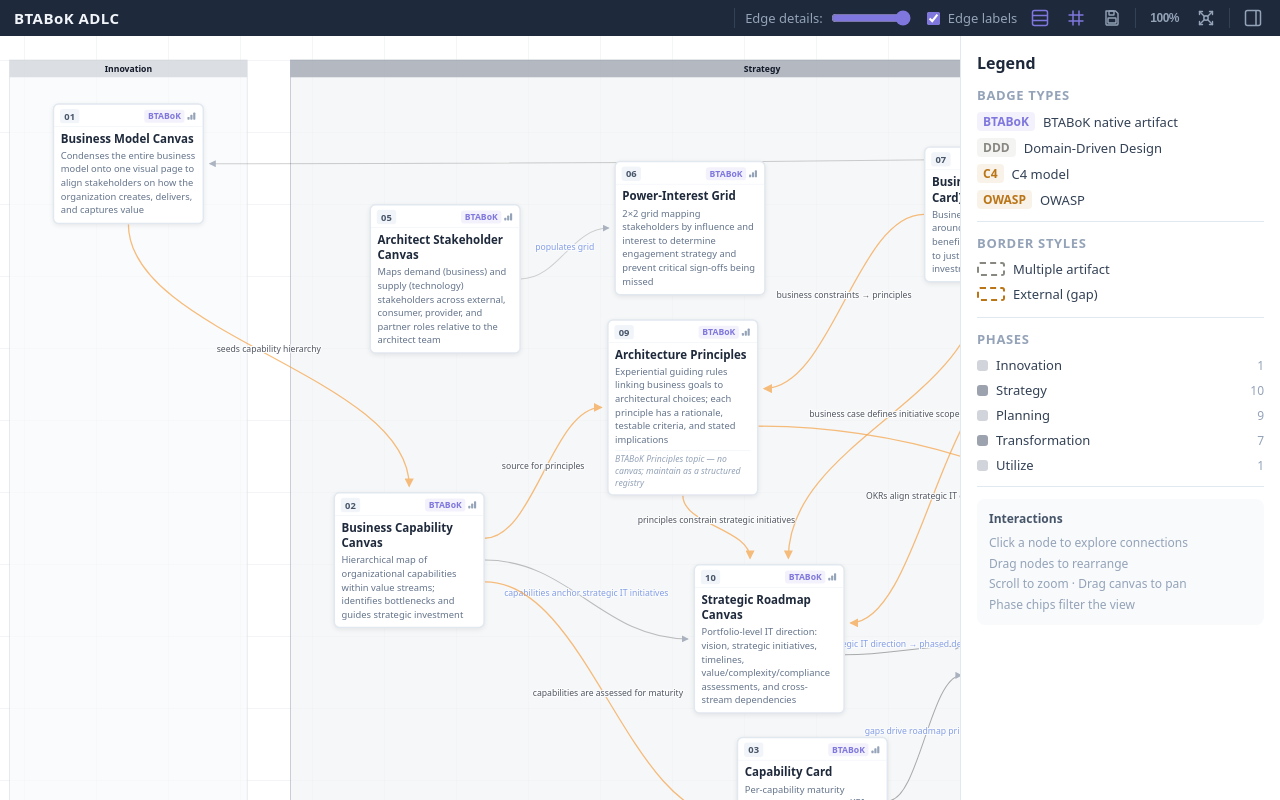
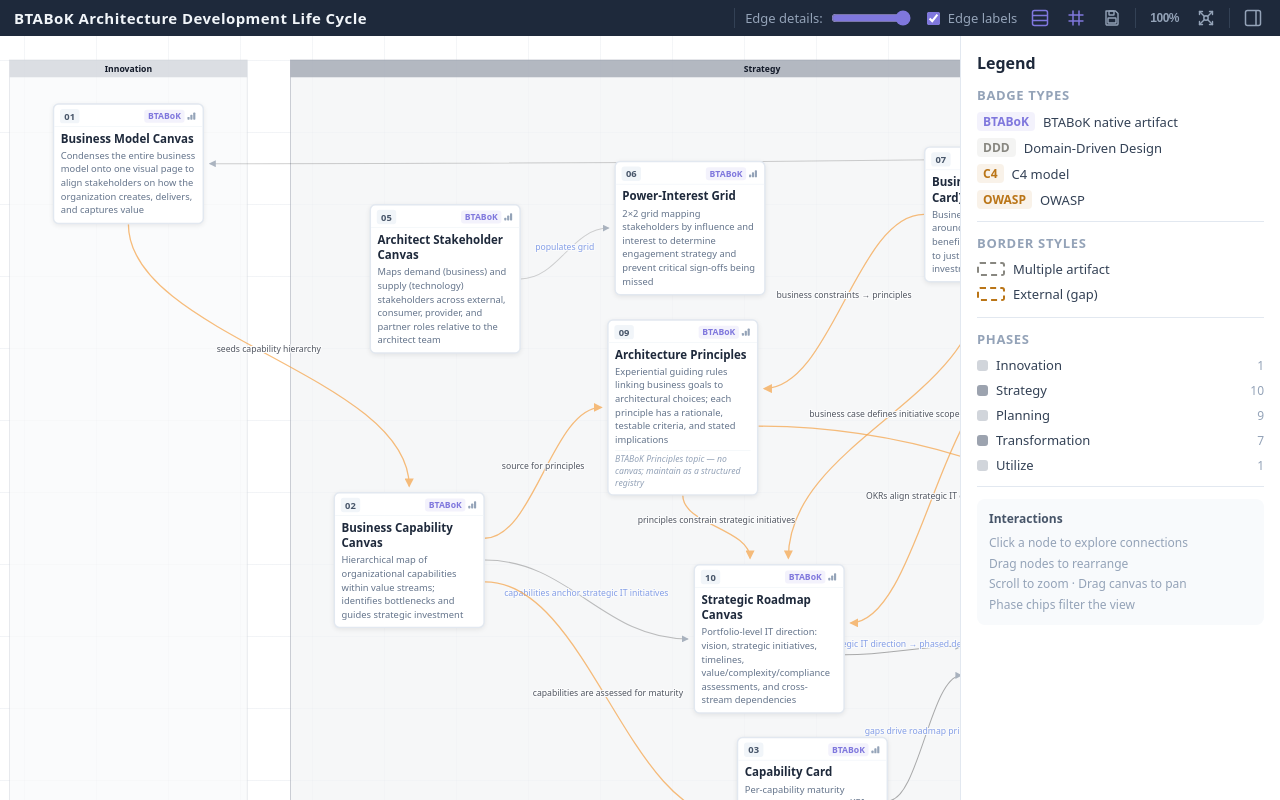
Before and after one commit to hza/btabok-adlc, a React (Vite) app: page / in a window 1280 px wide. Built offline with nearby package versions, Linux system fonts and the light colour scheme.

Commit message:
fix: update TopBar title for clarity and consistency

```diff
--- a/src/components/Sidebar.tsx
+++ b/src/components/Sidebar.tsx
@@ -46,8 +46,7 @@ export function SelectedPanel({ node, outgoing, incoming }: SelectedPanelProps)
         </div>
       )}
       <div style={{ fontSize: 13, color: '#64748B', marginBottom: 6 }}>
-        Phase:&nbsp;<strong style={{ color: '#1E293B' }}>{PHASE_LABEL[node.phase]}</strong>
-        <br/>
+        <div style={{ marginBottom: 3 }}>Phase:&nbsp;<strong style={{ color: '#1E293B' }}>{PHASE_LABEL[node.phase]}</strong></div>
         Importancy:&nbsp;<strong style={{ color: '#1E293B' }}>{IMPORTANCY_LABEL[node.importancy]}</strong>
         {node.recurring && <span style={{ marginLeft: 8, color: BADGE_COLORS.gray }}>● Multiple</span>}
         {node.external  && <span style={{ marginLeft: 8, color: BADGE_COLORS.amber }}>● External</span>}
--- a/src/components/TopBar.tsx
+++ b/src/components/TopBar.tsx
@@ -30,7 +30,7 @@ export default function TopBar({
       flexWrap: 'wrap',
     }}>
       <span style={{ fontWeight: 800, fontSize: 15, letterSpacing: '0.03em', marginRight: 4 }}>
-        BTABoK ADLC
+        BTABoK Architecture Development Life Cycle
       </span>
       <span style={{ marginLeft: 'auto' }}/>
       <Divider/>
```
